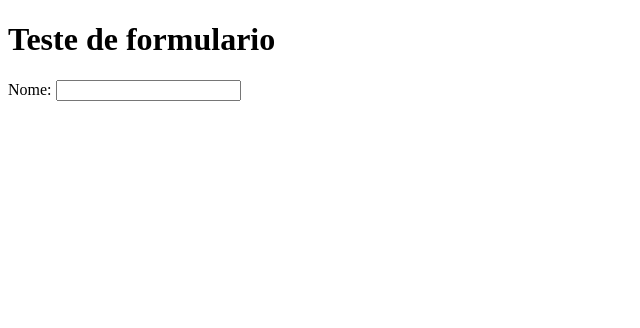
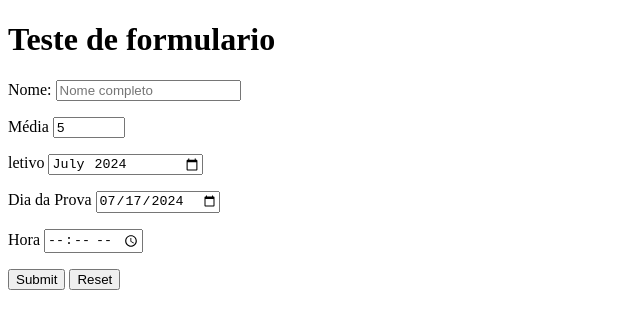
Before and after one commit to sakai244/html_css, a plain HTML site: page Exercicios/Aula.25/form003.html in a window 1280 px wide. Shown: the whole page, without its empty margins (0-640 px from the left). Drawn offline with Linux system fonts and the light colour scheme.

Commit message:
Exercicio 3 de formulario

```diff
--- a/Exercicios/Aula.25/form003.html
+++ b/Exercicios/Aula.25/form003.html
@@ -10,8 +10,30 @@
     <form action="cadastroj.php" method="get">
         <p>
             <label for="inome"> Nome:</label>
-            <input type="text" name="name" id="inome" required >
+            <input type="text" name="name" id="inome" required maxlength="30"
+            placeholder="Nome completo" autocomplete="name">
 
+        </p>
+        <p>
+            <label for="imedia">Média</label>
+            <input type="number" name="media" id="imedia" min="0" max="10" placeholder="0 a 10" step="0.1" value="5">
+        </p>
+        <p>
+            <label for="Periodo">letivo</label>
+            <input type="month" name="mes" id="imes" value="2024-07">
+        </p>
+        <p>
+            <label for="idia">Dia da Prova</label>
+            <input type="date" name="Dia" id="idia" value="2024-07-17">
+        </p>
+        <p>
+            <label for="ihora">Hora</label>
+            <input type="time" name="time" id="itime" value="">
+        </p>
+        <p>
+
+            <input type="submit">
+            <input type="reset" value="Reset">
         </p>
     </form>
 </body>
```
